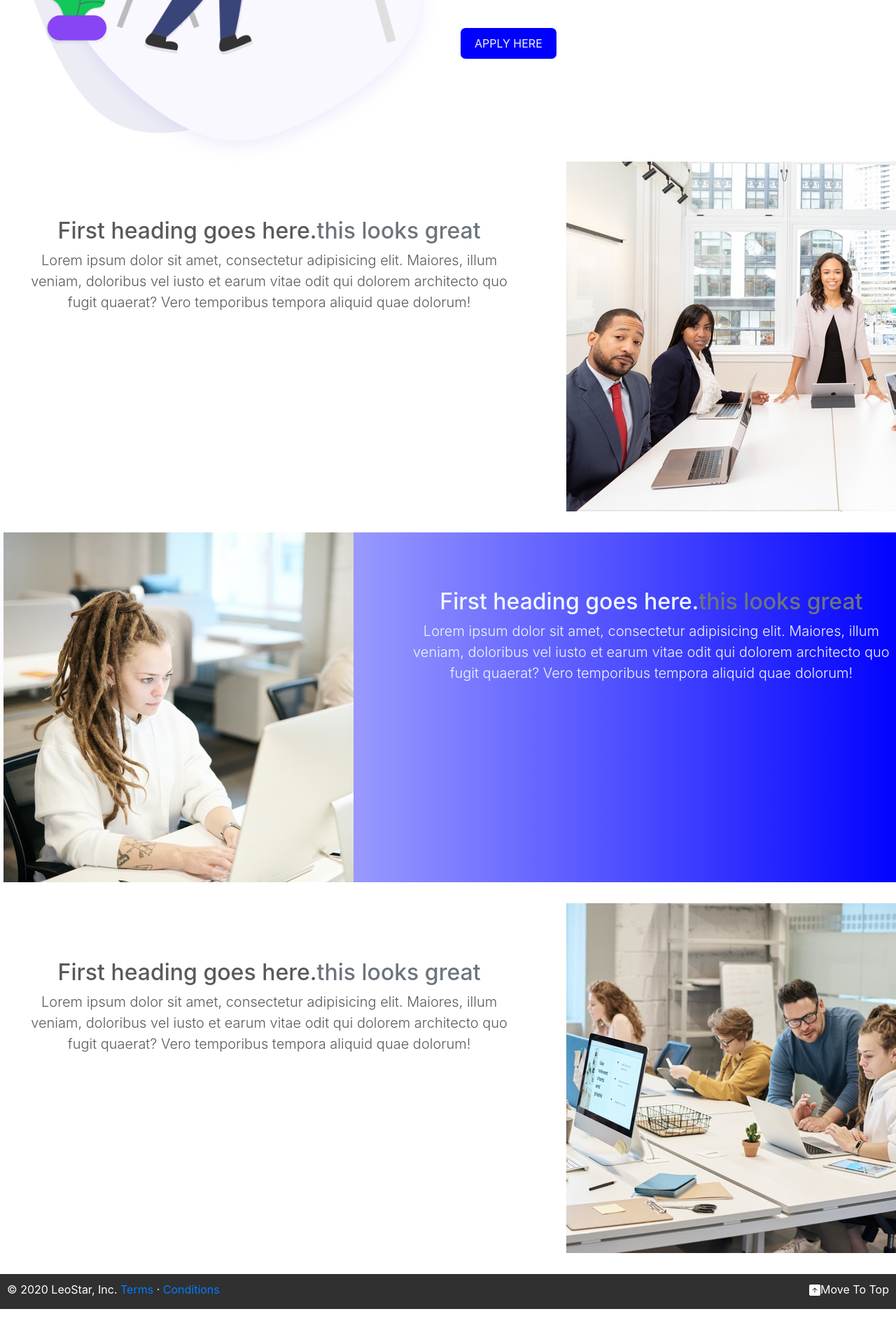
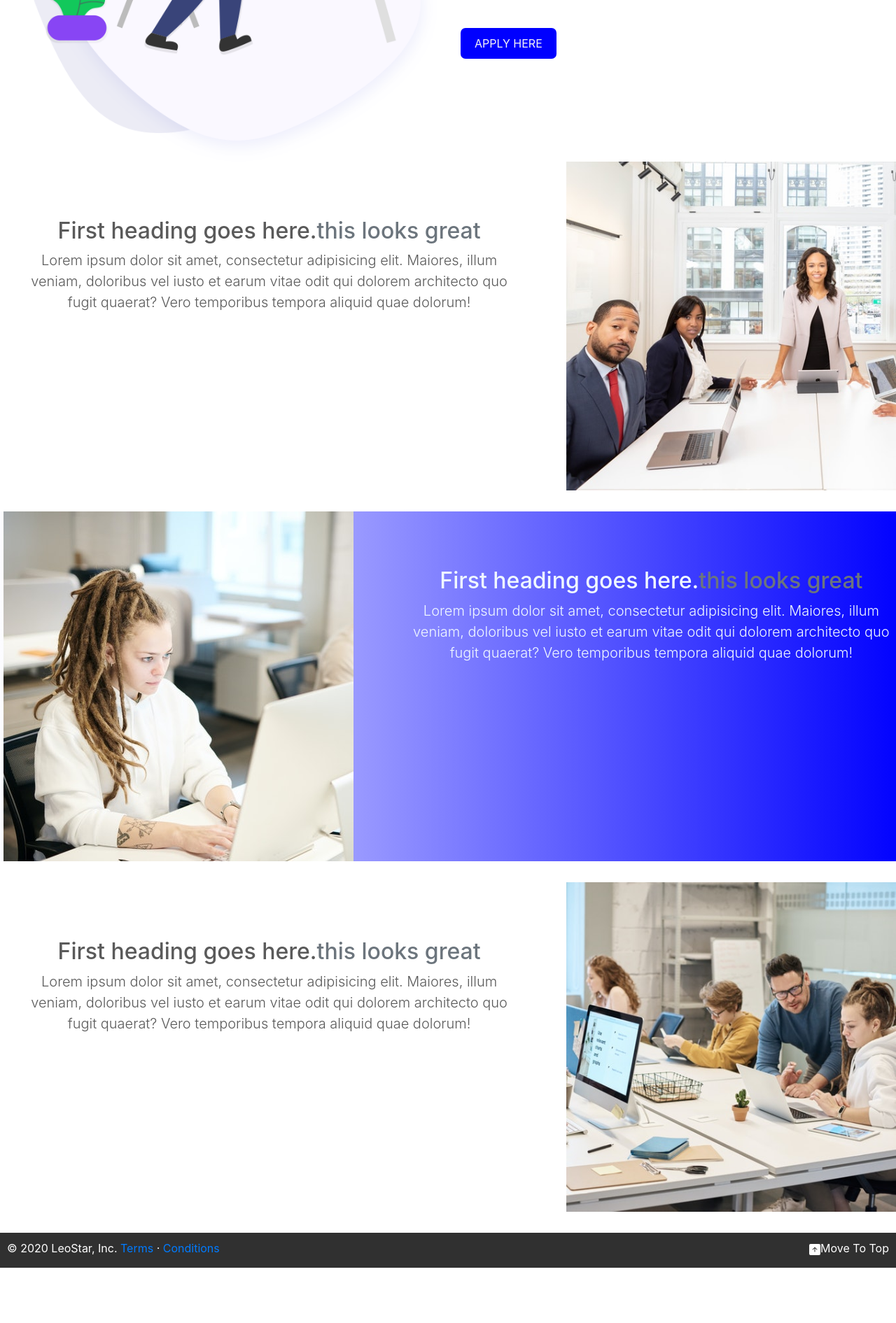
Before and after one commit to ganeshkaleofficial/LeoStar_Company, a plain HTML site: page LeoStar/index.html in a window 1280 px wide. Shown: the part 1357-3248 px from the top of the page at 70% size. After the commit the page ends 3189 px from the top, so only its background shows below. Drawn offline with nearby package versions, Linux system fonts and the light colour scheme.

Commit message:
Update index.html

```diff
--- a/LeoStar/index.html
+++ b/LeoStar/index.html
@@ -230,13 +230,13 @@
             <p  class="lead">Lorem ipsum dolor sit amet, consectetur adipisicing elit. Maiores, illum veniam, doloribus vel iusto et earum vitae odit qui dolorem architecto quo fugit quaerat? Vero temporibus tempora aliquid quae dolorum!</p>
         </div>
         <div class="col-md-5 cover">
-            <img src="images/cover1.jpg" class="content-image img-responsive center-block">
+            <img src="images/cover1.jpg" class="content-image img-fluid center-block">
         </div>
     </div>
 
     <div class="row content" id="middle">
         <div class="col-md-5 two">
-            <img src="images/cover2.jpg" class="content-image img-responsive center-block">
+            <img src="images/cover2.jpg" class="content-image img-fluid center-block">
         </div>
         <div class="col-md-7 moret" data-parallax="scroll" data-image-src="images/bg3.jpg">
             <h2 class="content-heading">First heading goes here.<span class="text-muted">this looks great</span></h2>
@@ -250,7 +250,7 @@
             <p  class="lead">Lorem ipsum dolor sit amet, consectetur adipisicing elit. Maiores, illum veniam, doloribus vel iusto et earum vitae odit qui dolorem architecto quo fugit quaerat? Vero temporibus tempora aliquid quae dolorum!</p>
         </div>
         <div class="col-md-5 cover">
-            <img src="images/cover3.jpg" class="content-image img-responsive center-block">
+            <img src="images/cover3.jpg" class="content-image img-fluid center-block">
         </div>
     </div>
 <!--    Content section ends here-->
```
